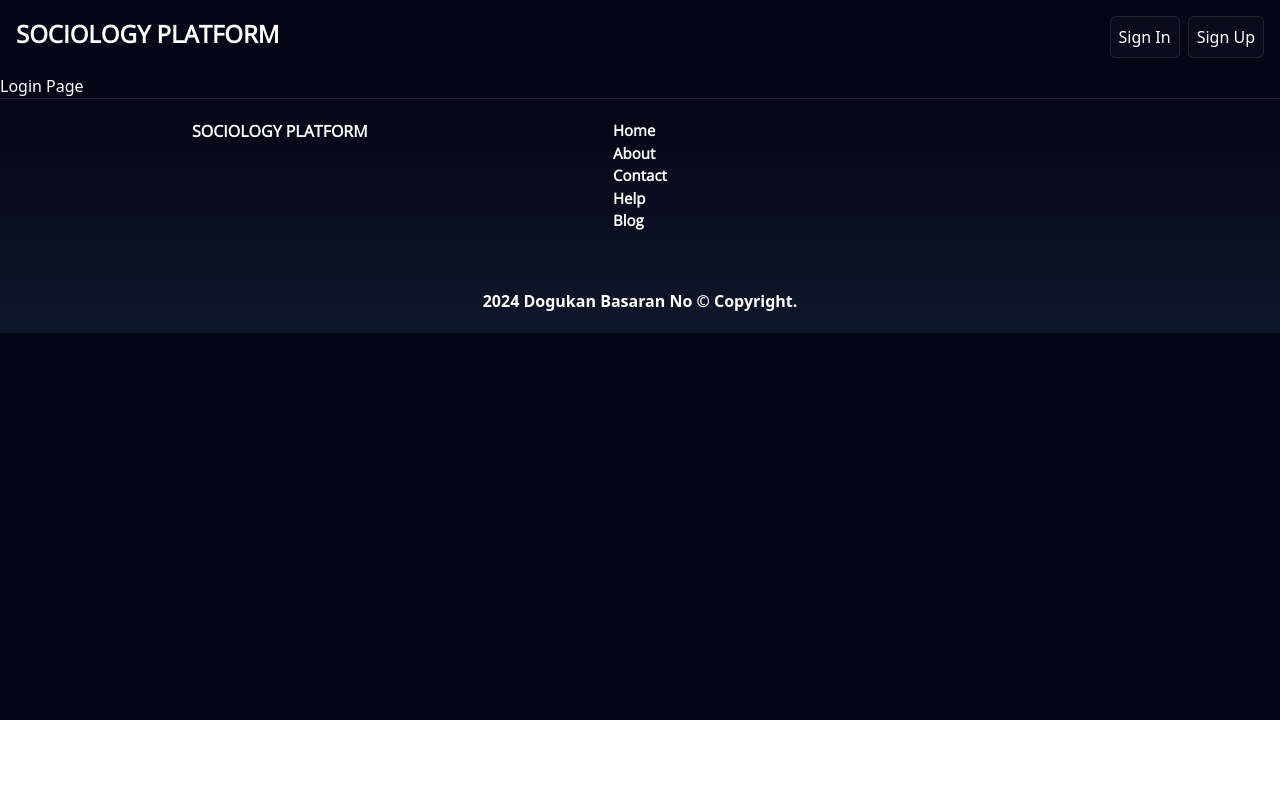
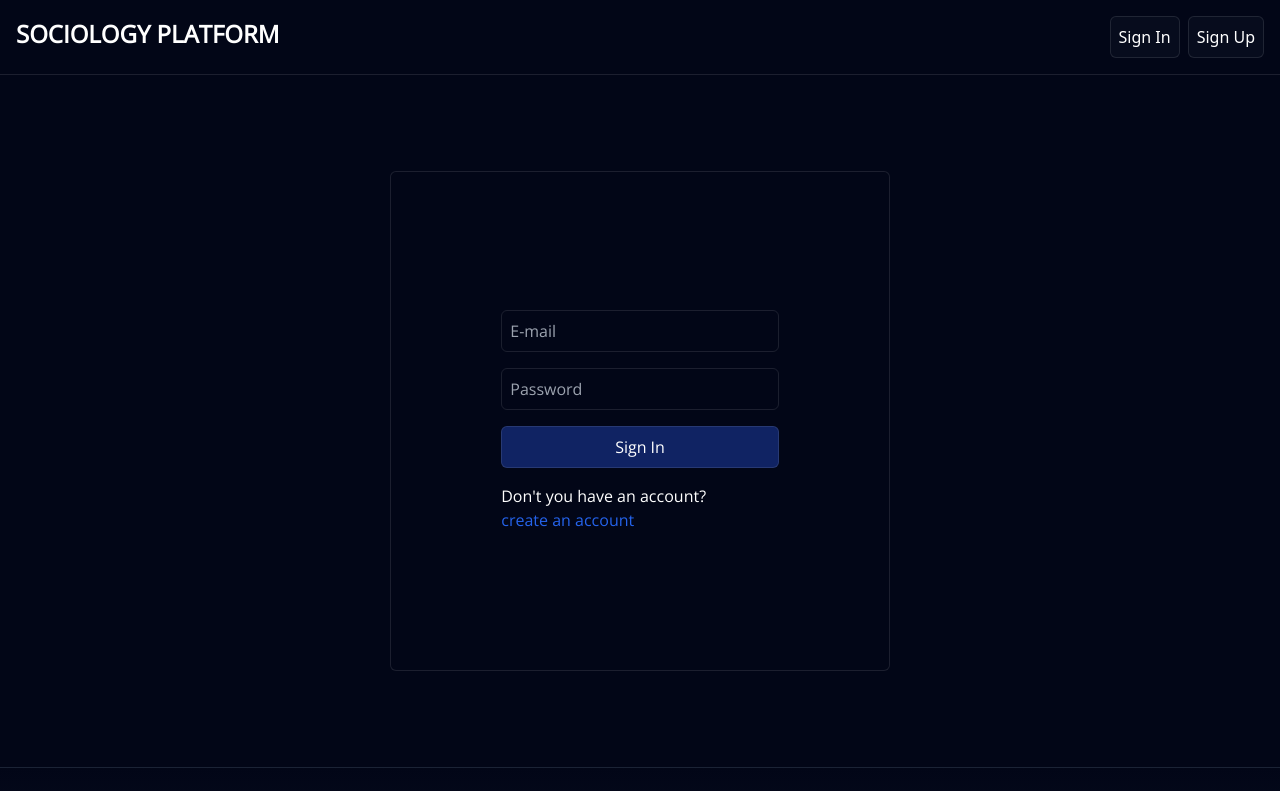
Before and after one commit to dogukanbasaran/sociology-platform, a React (Vite) app in the folder client/: page /sign-in in a window 1280 px wide. Shown: the top 791 px of the page. Built offline with nearby package versions, Linux system fonts and the light colour scheme; some icons are missing.

Commit message:
sign in, sign up and about ui completed

```diff
--- a/client/src/components/SharedLayout/Header.jsx
+++ b/client/src/components/SharedLayout/Header.jsx
@@ -3,7 +3,7 @@ import {Link} from "react-router-dom";
 
 const Header = () => {
   return (
-    <section className="flex justify-between p-4 bg-slate-950 text-white">
+    <section className="flex justify-between p-4 bg-slate-950 text-white border-b border-opacity-10 border-white">
       <div>
         <Link to={"/"}>
          <span className="text-[24px] font-open-sans text-white font-bold">SOCIOLOGY PLATFORM</span>
--- a/client/src/pages/PublicPages/SignInPage.jsx
+++ b/client/src/pages/PublicPages/SignInPage.jsx
@@ -1,10 +1,19 @@
-import React from 'react'
+import {Link} from "react-router-dom";
 
 const LoginPage = () => {
   return (
-    <div>
-      Login Page
+    <section className='h-[auto] bg-slate-950'>
+    <div className='container flex justify-center items-center py-24 font-open-sans'>
+        <form className='h-[500px] w-[500px] rounded-md  border-white border-[0.5px] border-opacity-10 bg-slate-950 opaciy-25 flex justify-center items-center'>
+            <div className='flex flex-col py-16 px-12 gap-4 w-3/4'>
+              <input type='email' id='username' placeholder='E-mail' className='border-white border-[0.5px] border-opacity-10 bg-transparent focus:outline-none p-2 rounded-md'/>
+              <input type='password' id='username' placeholder='Password' className='border-white border-[0.5px] border-opacity-10 bg-transparent focus:outline-none p-2 rounded-md'/>
+              <button className='bg-blue-800 bg-opacity-50 rounded-md p-2 border-[0.5px] border-white border-opacity-10 hover:bg-blue-900 duration-300 cursor-pointer'>Sign In</button>
+              <span>Don't you have an account? <Link to={"/sign-up"}><br/> <span className="hover:underline text-blue-600">create an account</span></Link></span>
+            </div>
+        </form>
     </div>
+  </section>
   )
 }
 
--- a/client/src/pages/PublicPages/SignUpPage.jsx
+++ b/client/src/pages/PublicPages/SignUpPage.jsx
@@ -2,9 +2,18 @@ import React from 'react'
 
 const SignUpPage = () => {
   return (
-    <div>
-      Sign Up Page
-    </div>
+    <section className='h-[auto] bg-slate-950'>
+      <div className='container flex justify-center items-center py-24 font-open-sans'>
+          <form className='h-[500px] w-[500px] rounded-md  border-white border-[0.5px] border-opacity-10 bg-slate-950 opaciy-25 flex justify-center items-center'>
+              <div className='flex flex-col py-16 px-12 gap-4 w-3/4'>
+                <input type='text' id='username' placeholder='Full name' className='border-white border-[0.5px] border-opacity-10 bg-transparent focus:outline-none p-2 rounded-md'/>
+                <input type='email' id='username' placeholder='E-mail' className='border-white border-[0.5px] border-opacity-10 bg-transparent focus:outline-none p-2 rounded-md'/>
+                <input type='password' id='username' placeholder='Password' className='border-white border-[0.5px] border-opacity-10 bg-transparent focus:outline-none p-2 rounded-md'/>
+                <button className='bg-green-800 bg-opacity-50 rounded-md p-2 border-[0.5px] border-white border-opacity-10 hover:bg-green-900 duration-300 cursor-pointer'>Sign Up</button>
+              </div>
+          </form>
+      </div>
+    </section>
   )
 }
 
```
Also changed, not shown: client/src/pages/PublicPages/AboutPage.jsx (+6 -3 lines).
